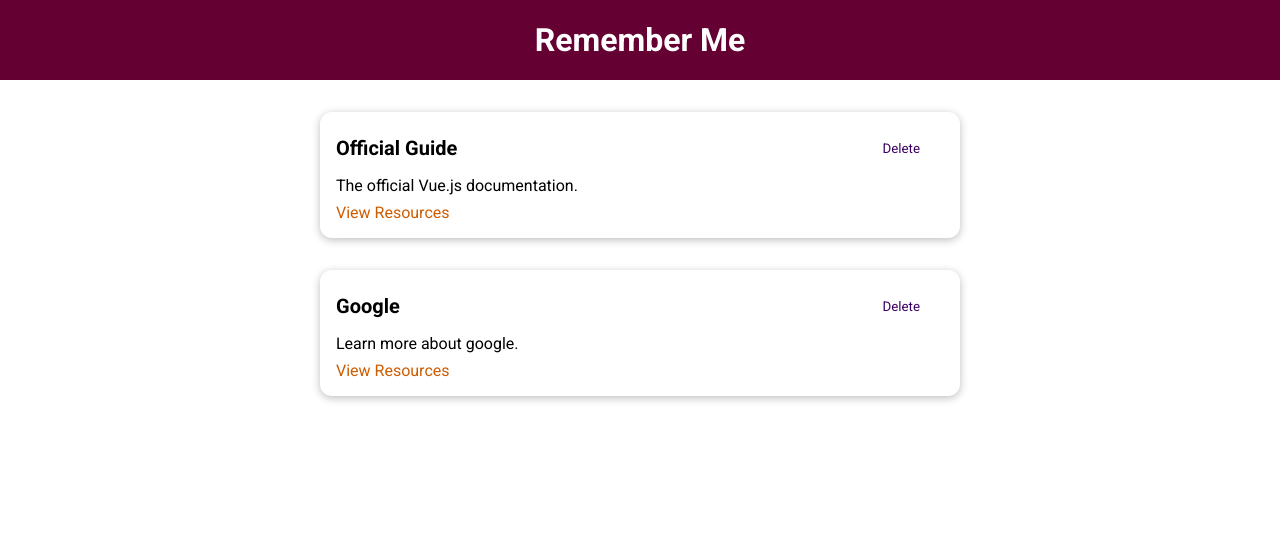
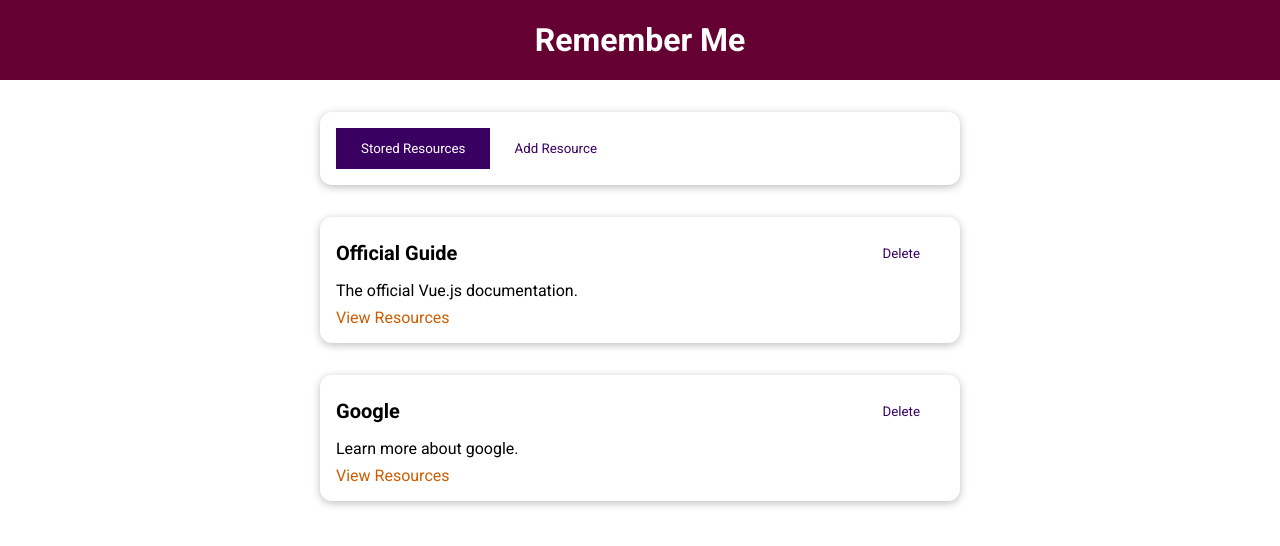
Before and after one commit to hamza99113/Learning-Resources-App, a Vue app: page / in a window 1280 px wide. Shown: the top 546 px of the page. Built offline with nearby package versions, Linux system fonts and the light colour scheme.

Commit message:
Added Tab and Dynamic Component

```diff
--- a/src/App.vue
+++ b/src/App.vue
@@ -10,38 +10,24 @@
   </ul> -->
   <div>
     <TheHeader title="Remember Me" />
-    <StoredResources :resources="storedResources" />
+    <!-- <StoredResources :resources="storedResources" /> -->
+    <TheResources/>
   </div>
 </template>
 
 <script>
 // import LearningResource from './components/learning-resources/LearningResource.vue';
 import TheHeader from './components/layouts/TheHeader.vue';
-import StoredResources from './components/learning-resources/StoredResources.vue';
+// import StoredResources from './components/learning-resources/StoredResources.vue';
+import TheResources from './components/learning-resources/TheResources.vue';
+
 export default {
   components: {
     // LearningResource,
     TheHeader,
-    StoredResources,
-  },
-  data() {
-    return {
-      storedResources: [
-        {
-          id: 'official-guide',
-          title: 'Official Guide',
-          description: 'The official Vue.js documentation.',
-          link: 'https://vuejs.org/',
-        },
-        {
-          id: 'google',
-          title: 'Google',
-          description: 'Learn more about google.',
-          link: 'https://google.org/',
-        },
-      ],
-    };
-  },
+    // StoredResources,
+    TheResources
+  }
 };
 </script>
 
--- /dev/null
+++ b/src/components/learning-resources/AddResource.vue
@@ -0,0 +1,9 @@
+<template>
+  <h2>Add Resource</h2>
+</template>
+
+<script>
+export default {};
+</script>
+
+<style></style>
--- a/src/components/learning-resources/StoredResources.vue
+++ b/src/components/learning-resources/StoredResources.vue
@@ -16,7 +16,8 @@
     components: {
     LearningResource
   },
-    props: ['resources'],
+    // props: ['resources'],
+    inject: ['resources']
 };
 </script>
 
--- /dev/null
+++ b/src/components/learning-resources/TheResources.vue
@@ -0,0 +1,66 @@
+<template>
+  <div>
+    <base-card>
+      <base-button
+        @click="setSelectedTab('stored-resources')"
+        :mode="storedResButtonMode"
+        >Stored Resources</base-button
+      >
+      <base-button
+        @click="setSelectedTab('add-resource')"
+        :mode="addResButtonMode"
+        >Add Resource</base-button
+      >
+    </base-card>
+    <component :is="selectedTab"></component>
+  </div>
+</template>
+
+<script>
+import StoredResources from './StoredResources.vue';
+import AddResource from './AddResource.vue';
+
+export default {
+  components: {
+    StoredResources,
+    AddResource,
+  },
+  data() {
+    return {
+      selectedTab: 'stored-resources',
+      storedResources: [
+        {
+          id: 'official-guide',
+          title: 'Official Guide',
+          description: 'The official Vue.js documentation.',
+          link: 'https://vuejs.org/',
+        },
+        {
+          id: 'google',
+          title: 'Google',
+          description: 'Learn more about google.',
+          link: 'https://google.org/',
+        },
+      ],
+    };
+  },
+  provide() {
+    return {
+      resources: this.storedResources,
+    };
+  },
+  computed: {
+    storedResButtonMode() {
+      return this.selectedTab === 'stored-resources' ? null : 'flat';
+    },
+    addResButtonMode() {
+      return this.selectedTab === 'add-resource' ? null : 'flat';
+    },
+  },
+  methods: {
+    setSelectedTab(tab) {
+      this.selectedTab = tab;
+    },
+  },
+};
+</script>
```
